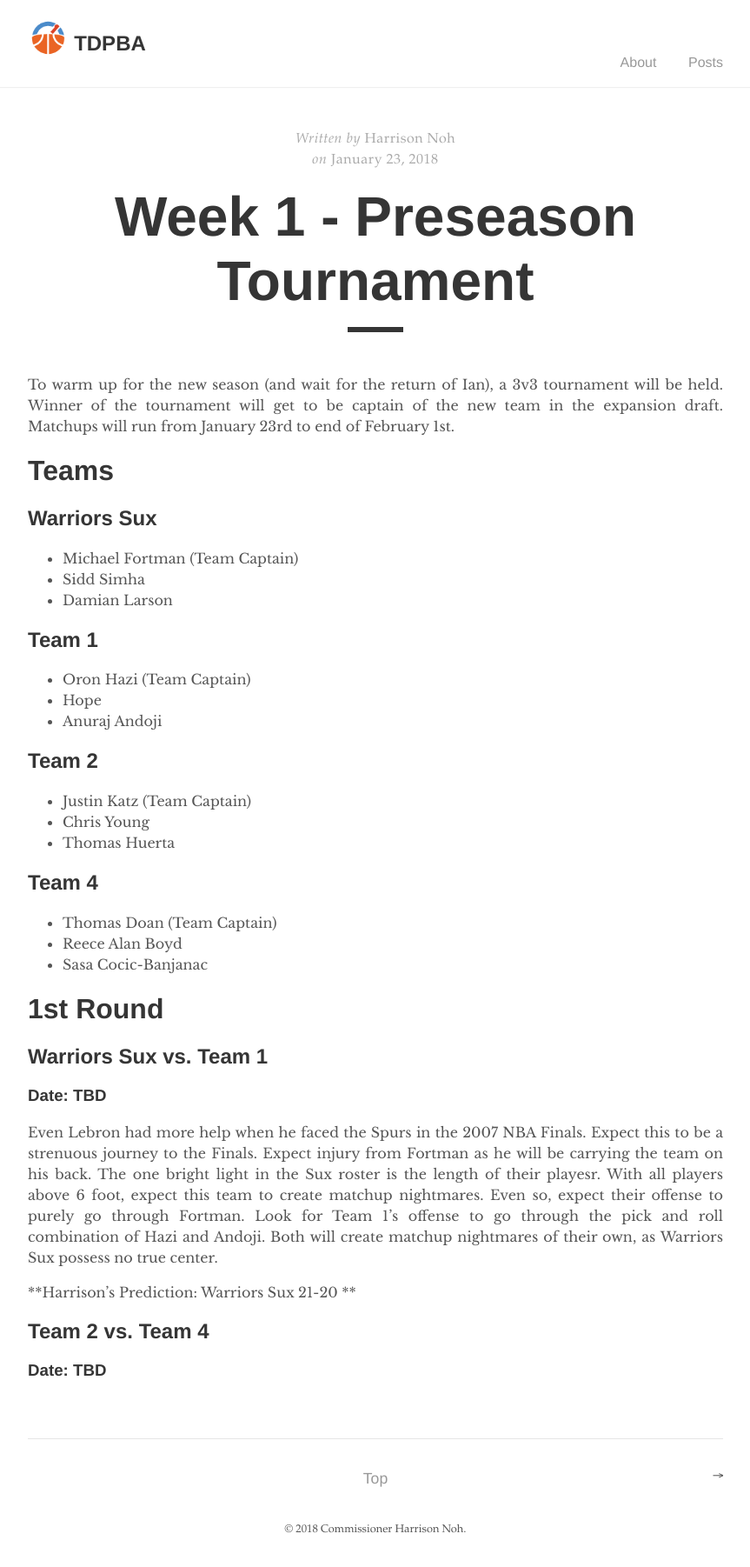
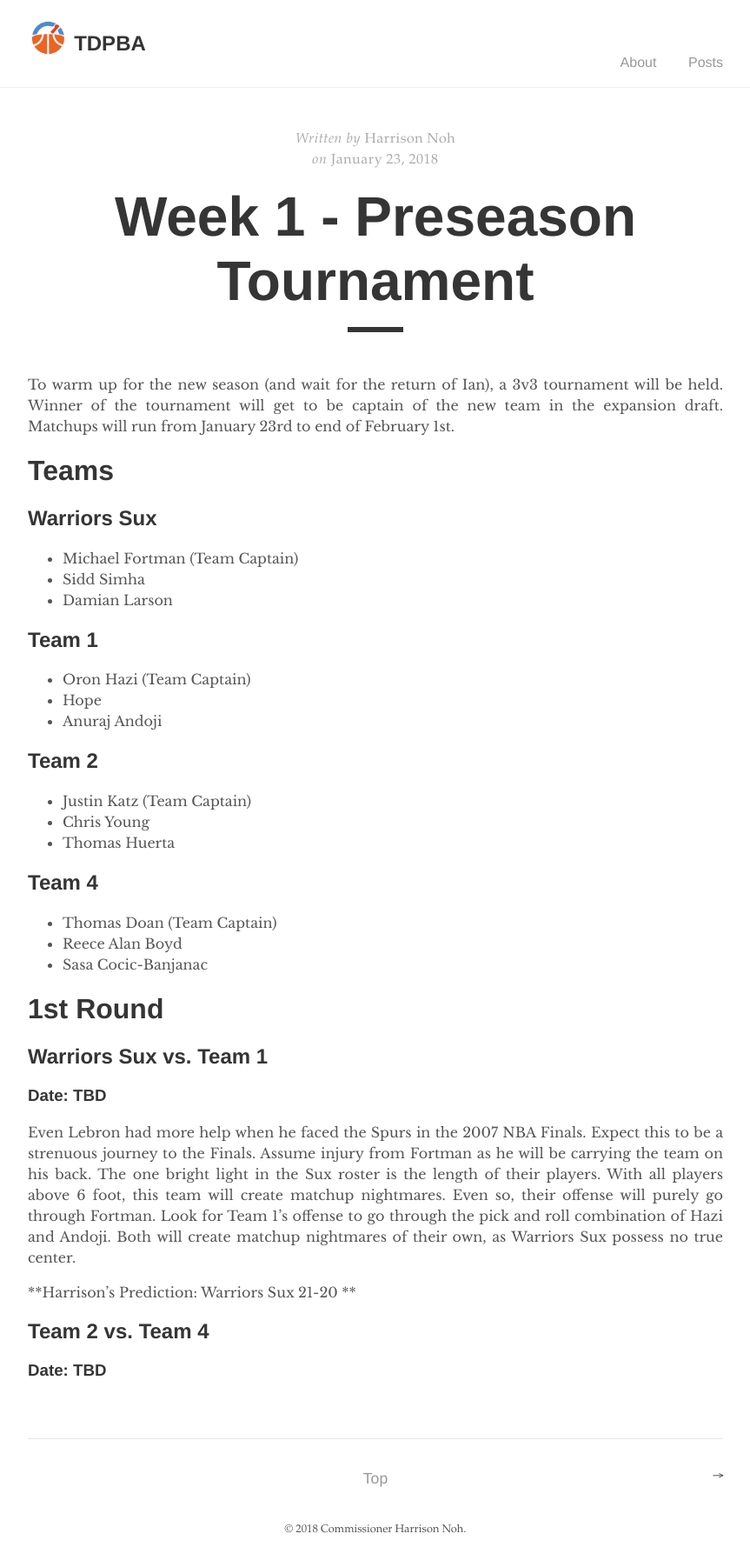
Before and after one commit to nohharri/tdpba, a Jekyll site: the page built from _posts/2018-01-23-preseason-tournament.md, in a window 1280 px wide. Shown: the whole page at 87% size, without its empty margins (208-1071 px from the left). Built offline with Jekyll 4.4.1, drawn with Linux system fonts in a browser that asks for light colours.

Commit message:
Update 2018-01-23-preseason-tournament.md

```diff
--- a/_posts/2018-01-23-preseason-tournament.md
+++ b/_posts/2018-01-23-preseason-tournament.md
@@ -30,7 +30,7 @@ To warm up for the new season (and wait for the return of Ian), a 3v3 tournament
 # 1st Round
 ## Warriors Sux vs. Team 1
 ### Date: TBD
-Even Lebron had more help when he faced the Spurs in the 2007 NBA Finals. Expect this to be a strenuous journey to the Finals. Expect injury from Fortman as he will be carrying the team on his back. The one bright light in the Sux roster is the length of their playesr. With all players above 6 foot, expect this team to create matchup nightmares. Even so, expect their offense to purely go through Fortman. Look for Team 1's offense to go through the pick and roll combination of Hazi and Andoji. Both will create matchup nightmares of their own, as Warriors Sux possess no true center.
+Even Lebron had more help when he faced the Spurs in the 2007 NBA Finals. Expect this to be a strenuous journey to the Finals. Assume injury from Fortman as he will be carrying the team on his back. The one bright light in the Sux roster is the length of their players. With all players above 6 foot, this team will create matchup nightmares. Even so, their offense will purely go through Fortman. Look for Team 1's offense to go through the pick and roll combination of Hazi and Andoji. Both will create matchup nightmares of their own, as Warriors Sux possess no true center.
 
 **Harrison's Prediction: Warriors Sux 21-20 **
 
```
